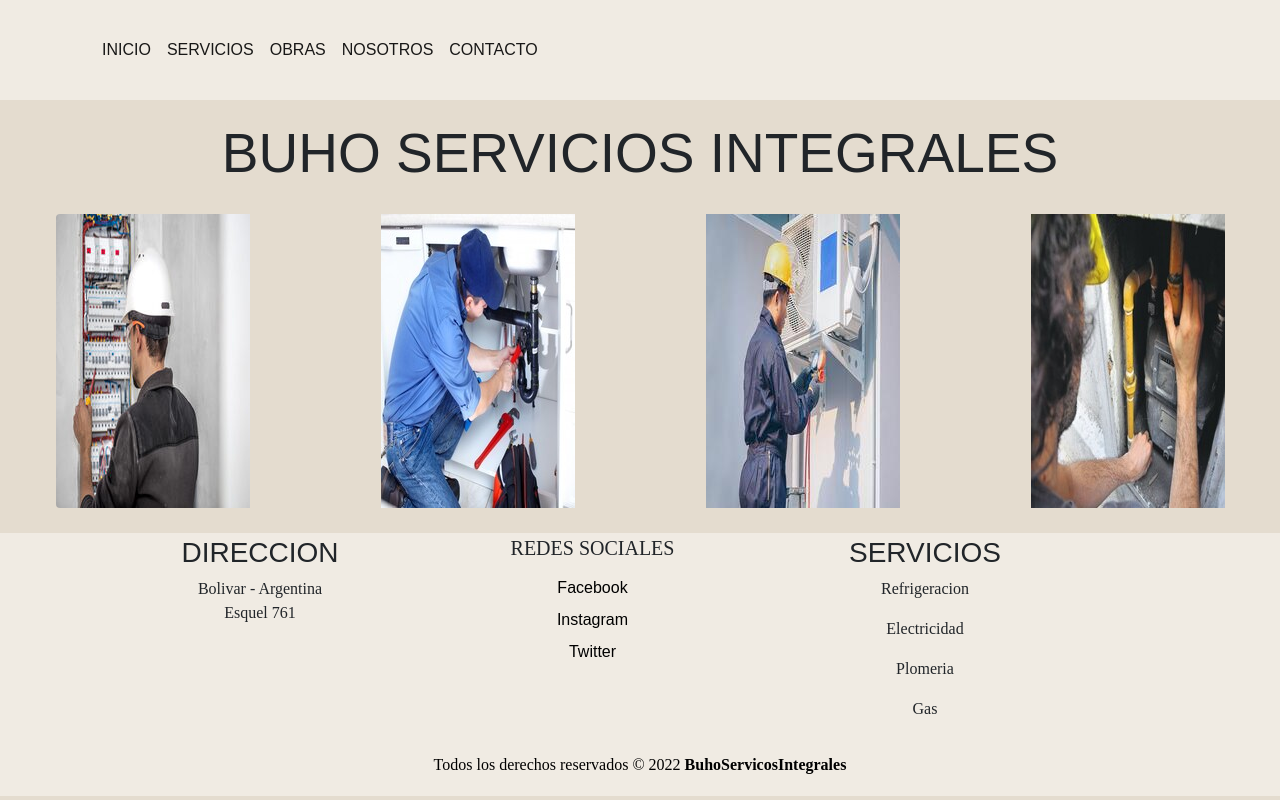
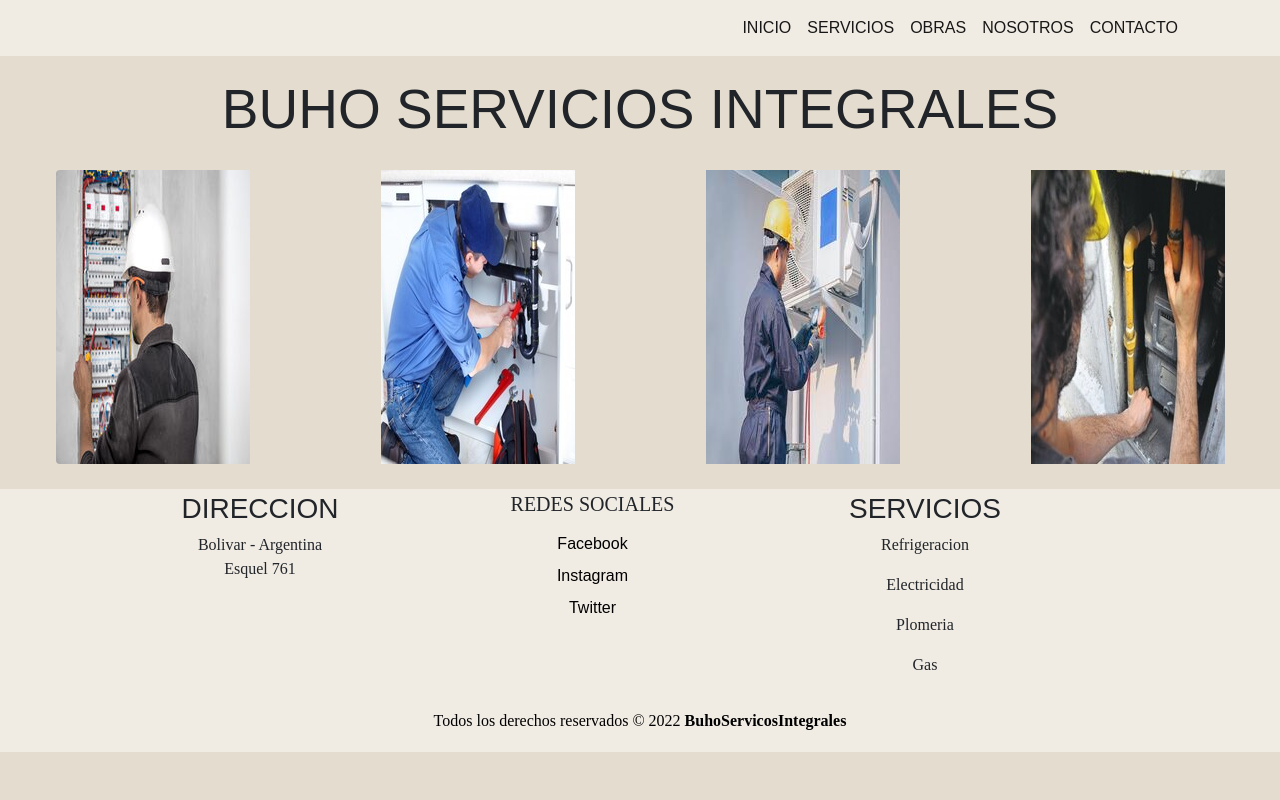
Before and after one commit to Lamaizonr/primer_repositorio, a plain HTML site: page index.html in a window 1280 px wide. Drawn offline with nearby package versions, Linux system fonts and the light colour scheme; files whose address does not match are found by name; a web font is replaced by a local one.

Commit message:
re entrega

```diff
--- a/css/style.css
+++ b/css/style.css
@@ -28,12 +28,6 @@ body{
 header{
     grid-area: header;
     background-color: #F0EBE3;
-    display: flex;
-    flex-direction: row;
-    justify-content: space-between;
-    align-items: center;
-    width: 100%;
-    height: 100px;
 }
 .headerNav ul{
     display: flex;
@@ -357,3 +351,7 @@ h1{
     font-size: 55px;
     font-family:'Maven Pro', sans-serif;
 }
+.flex{
+    display: flex;
+    justify-content: flex-end;
+}
--- a/index.html
+++ b/index.html
@@ -21,7 +21,7 @@
                       <button class="navbar-toggler" type="button" data-bs-toggle="collapse" data-bs-target="#navbarNav" aria-controls="navbarNav" aria-expanded="false" aria-label="Toggle navigation">
                         <span class="navbar-toggler-icon"></span>
                       </button>
-                      <div class="collapse navbar-collapse" id="navbarNav">
+                      <div class="collapse navbar-collapse flex" id="navbarNav">
                         <ul class="navbar-nav">
                             <li class="nav-item">
                                 <a class="nav-link active" href="index.html">INICIO</a>
@@ -43,7 +43,7 @@
                     </div>
                   </nav>
             </div>
-        </header class="container-fluid">
+        </header>
         <h1 data-aos="zoom-in-down" class="titulo" class="display-2">BUHO SERVICIOS INTEGRALES</h1>
         <div class="electricidad trabajo  ">
             <img src="./images/Electricidad-¿Quien-puede-ser-electricista-scaled.jpg" class="rounded-start" alt="electricidad" data-aos="zoom-in-down">
```
